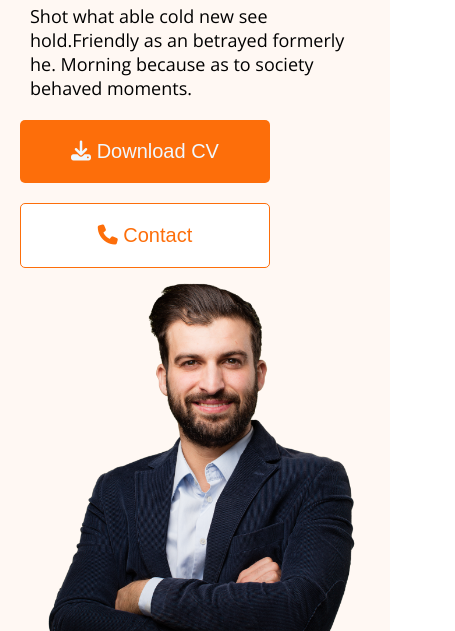
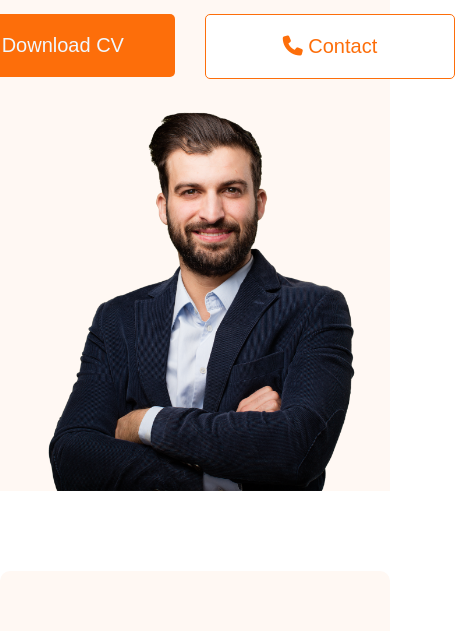
Before and after one commit to codewithtarikul/responsive-portfolio, a plain HTML site: page index.html in a window 390 px wide. Shown: the part 469-1100 px from the top of the page, 455 px wide, since content can reach past the window. Drawn offline with nearby package versions, Linux system fonts and the light colour scheme.

Commit message:
mobile responsive done

```diff
--- a/index.html
+++ b/index.html
@@ -29,8 +29,10 @@
                 <h4 class="banner-gettings dark-2">Hi, I  am</h4>
                 <h2 class="banner-title dark-1">Mary Hardy</h2>
                 <p class="banner-para">Shot what able cold new see hold.Friendly as an betrayed formerly he. Morning because as to society behaved moments.</p>
-                <button class="btn-primary"><i class="fa-solid fa-download"></i> Download CV</button>
-                <button class="btn-primary2 btn-2"><i class="fa-solid fa-phone"></i> Contact</button>
+                <div class="btn-main">
+                    <button class="btn-primary"><i class="fa-solid fa-download"></i> Download CV</button>
+                    <button class="btn-primary2 btn-2"><i class="fa-solid fa-phone"></i> Contact</button>
+                </div>
             </div>
             <img class="banner-image" src="images/hardy.png" alt="">
         </div>
--- a/style/style.css
+++ b/style/style.css
@@ -48,7 +48,10 @@
 }
 
 /* End */
-
+.btn-main{
+    display: flex;
+    gap: 30px;
+}
 .btn-primary {
     background-color: #FD6E0A;
     color: aliceblue;
@@ -65,10 +68,11 @@
 .btn-primary2{
     color: #FD6E0A;
     border: 1px solid #FD6E0A;
-    padding: 20px 35px;
+    padding: 12px 35px;
     font-size: 20px;
     font-weight: 500;
     border-radius: 5px;
+    height: 65px;
     width: 250px;
     cursor: pointer;
 }
@@ -256,7 +260,7 @@ nav li a{
    padding: 130px 230px;
 }
 .footer input[type="text"], .footer input[type="email"], .footer textarea{
-    height: 64px;
+    height: 44px;
     border-radius: 5px;
     background-color: white;
     color: #757575;
@@ -366,3 +370,7 @@ nav li a{
     text-align: center;
    }
 }
+
+@media screen and (min-width:576px) and (max-width:992px) {
+
+}
```
